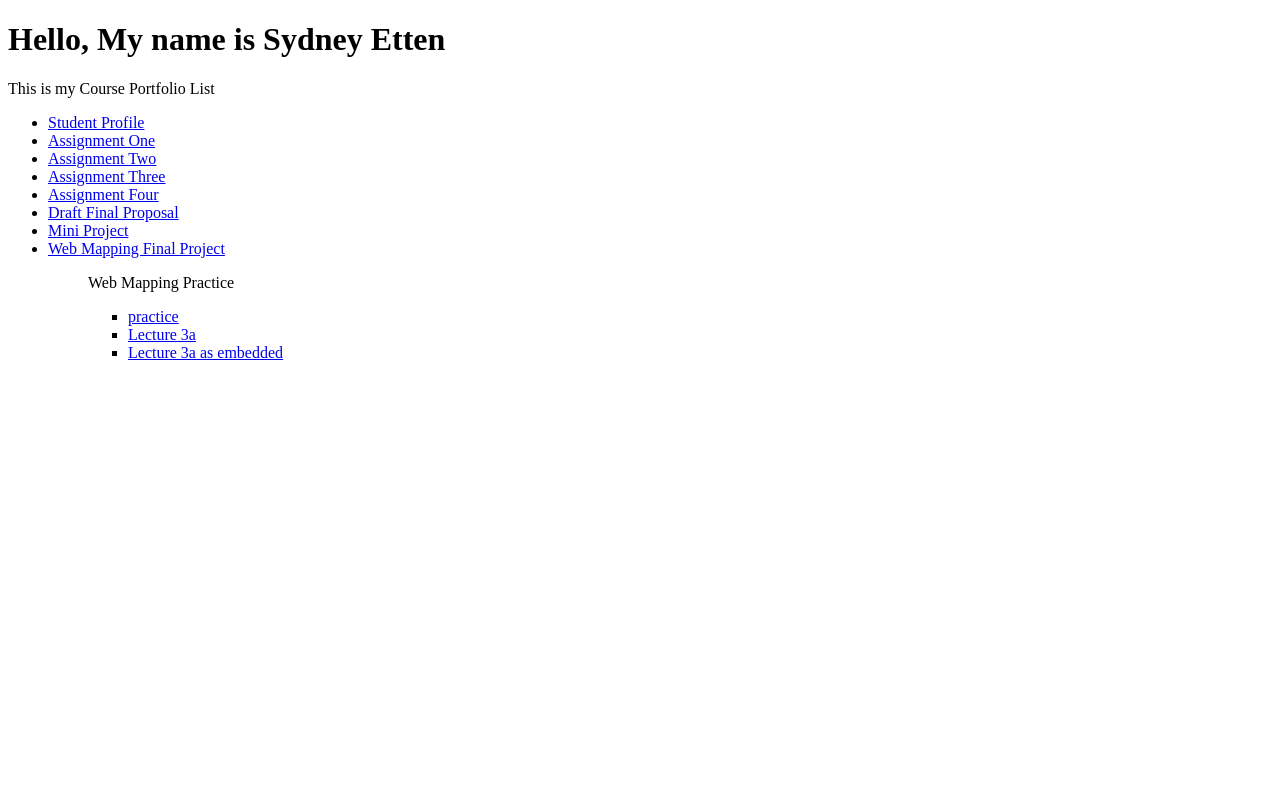
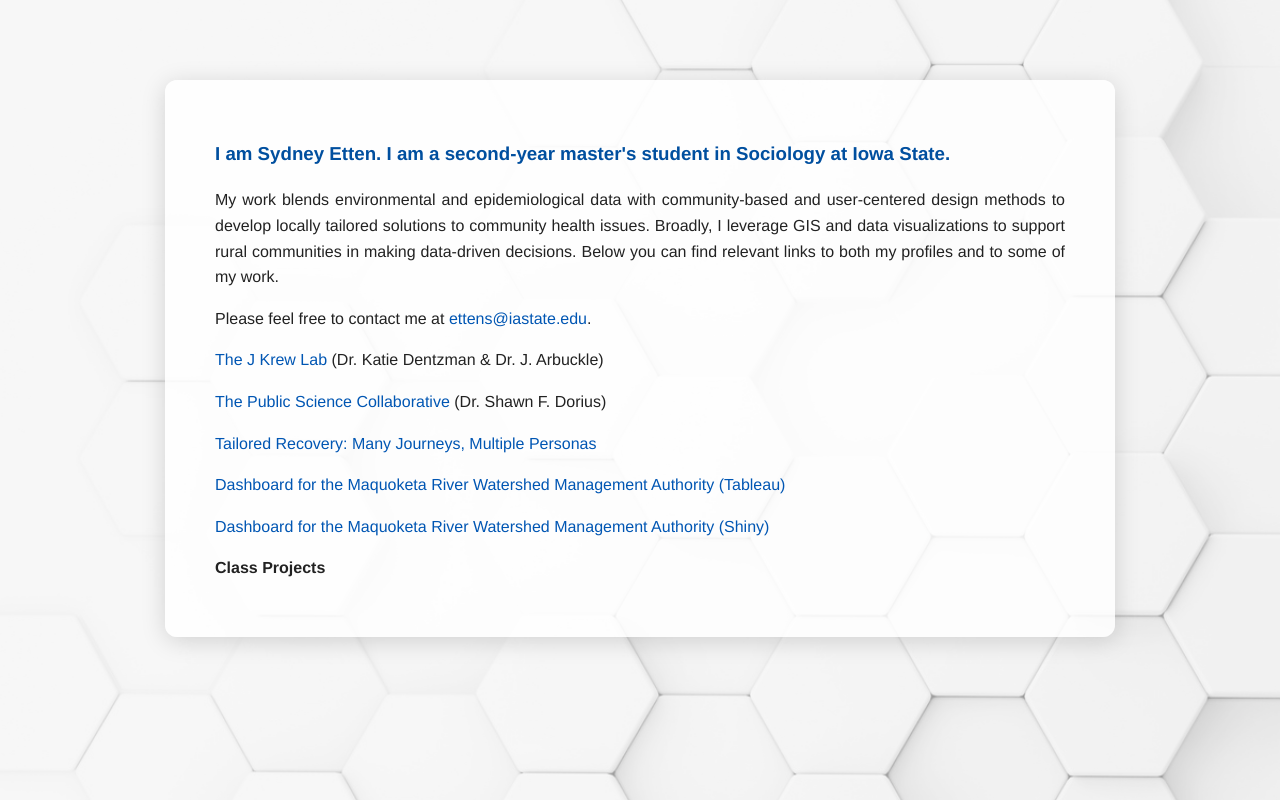
Before and after one commit to EttenSyd/CRP558, a plain HTML site: page docs/index.html in a window 1280 px wide. Drawn offline with Linux system fonts and the light colour scheme.

Commit message:
Update index.html
Updating to a personal portfolio

```diff
--- a/docs/index.html
+++ b/docs/index.html
@@ -1,25 +1,65 @@
 <!DOCTYPE html>
-<html>
+<html lang="en">
+<head>
+<meta charset="UTF-8">
+<title>Sydney Etten | Iowa State University</title>
+<style>
+  /* --- Background Setup --- */
+  body {
+    margin: 0;
+    font-family: "Helvetica Neue", Arial, sans-serif;
+    background:
+      linear-gradient(rgba(255, 255, 255, 0.6), rgba(255, 255, 255, 0.6)),
+      url('https://raw.githubusercontent.com/EttenSyd/CRP558/main/docs/Images/137877.jpg')
+      no-repeat center center fixed;
+    background-size: cover;
+    color: #222;
+    line-height: 1.6;
+  }
+
+  /* --- Main Content Container --- */
+  .content {
+    max-width: 850px;
+    margin: 80px auto;
+    background: rgba(255, 255, 255, 0.82);
+    padding: 40px 50px;
+    border-radius: 12px;
+    box-shadow: 0 4px 25px rgba(0, 0, 0, 0.15);
+  }
+
+  h3 {
+    color: #004f9f;
+    text-align: justify;
+  }
+
+  p {
+    text-align: justify;
+  }
+
+  a {
+    color: #0056b3;
+    text-decoration: none;
+  }
+
+  a:hover {
+    text-decoration: underline;
+  }
+</style>
+</head>
+
 <body>
+  <div class="content">
+    <h3>I am Sydney Etten. I am a second-year master's student in Sociology at Iowa State.</h3>
 
-<h1>Hello, My name is Sydney Etten </h1>
-<p>This is my Course Portfolio List</p>
-  <ul>
-   <li><a href="https://faculty.sites.iastate.edu/dentzman/people/sydney-etten">Student Profile</a></li>
-   <li><a href="https://public.tableau.com/app/profile/sydney.etten/viz/Etten_S_Assignment_One_Revised/Dashboard1" target="_blank">Assignment One </a></li>
- <li><a href= "https://public.tableau.com/app/profile/sydney.etten/viz/Assignment2SME/Dashboard1#1" target="_blank">Assignment Two </a></li>
- <li><a href= "https://public.tableau.com/app/profile/sydney.etten/viz/Assignment_Three_Tableau_SME/Dashboard1#1" target="_blank">Assignment Three </a></li>
-    <li><a href= " Assignment_four.html " target="_blank">Assignment Four </a></li>
- <li><a href= "https://github.com/EttenSyd/CRP558/blob/08cc4642af2645ee4e04e632f56a96f13caa9c37/docs/Draft_SME_Proposal.pdf" target="_blank">Draft Final Proposal</a></li>
-    <li><a href= "https://public.tableau.com/app/profile/sydney.etten/viz/SME_Mini_Project_Final/MiniProject#1" target="_blank">Mini Project </a></li>
-     <li><a href= "https://public.tableau.com/app/profile/sydney.etten/viz/WebMappingFinal/DashboardIntro#1" target="_blank">Web Mapping Final Project </a></li>
- <ul>
+    <p>My work blends environmental and epidemiological data with community-based and user-centered design methods to develop locally tailored solutions to community health issues. Broadly, I leverage GIS and data visualizations to support rural communities in making data-driven decisions. Below you can find relevant links to both my profiles and to some of my work.</p>
 
-<p> Web Mapping Practice </p>
-    <ul>
-    <li><a href="practice.html">practice</a></li>
-    <li><a href= "https://public.tableau.com/app/profile/sydney.etten/viz/Lecture_3a_SME/Dashboard1" target="_blank">Lecture 3a </a></li>
-      <li><a href= "ex3a.html" target="_blank">Lecture 3a as embedded</a></li>
-</ul>
-</body>
-</html>
+    <p>Please feel free to contact me at <a href="mailto:ettens@iastate.edu">ettens@iastate.edu</a>.</p>
+
+    <p><a href="https://faculty.sites.iastate.edu/dentzman/people/sydney-etten" target="_blank" rel="noopener">The J Krew Lab</a> (Dr. Katie Dentzman &amp; Dr. J. Arbuckle)</p>
+    <p><a href="https://publicsciencecollaborative.org/our-team/" target="_blank" rel="noopener">The Public Science Collaborative</a> (Dr. Shawn F. Dorius)</p>
+    <p><a href="https://publicsciencecollaborative.org/research-project/tailored-recovery-many-journeys-multiple-personas/" target="_blank" rel="noopener">Tailored Recovery: Many Journeys, Multiple Personas</a></p>
+    <p><a href="https://ettensyd.github.io/maquoketa_watershed/" target="_blank" rel="noopener">Dashboard for the Maquoketa River Watershed Management Authority (Tableau)</a></p>
+    <p><a href="https://ettens.shinyapps.io/WaterQualityResultsWMA/" target="_blank" rel="noopener">Dashboard for the Maquoketa River Watershed Management Authority (Shiny)</a></p>
+
+    <p><strong>Class Projects</strong></p>
+    <p><a href="https://public.tableau.com/app/profile/sydney.etten/viz/WebMappingFinal/INRCStoryline#1" target="_blank" rel="n_
```
